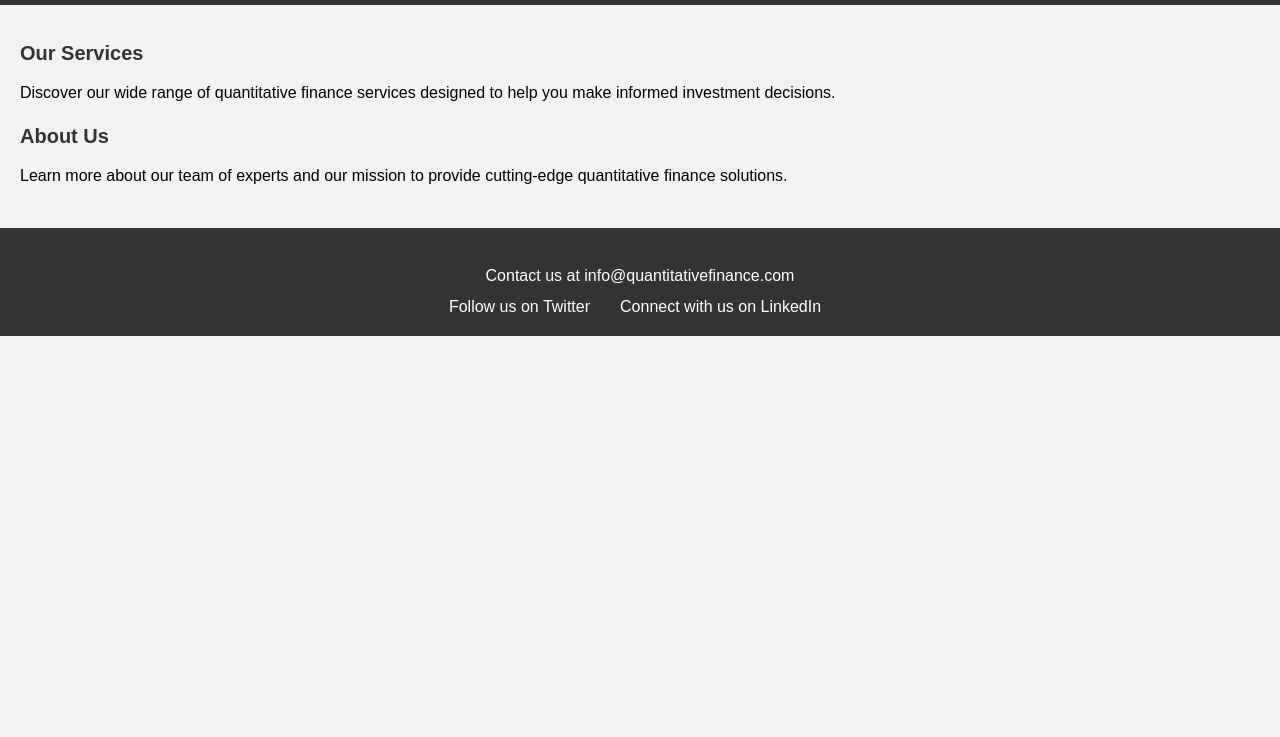
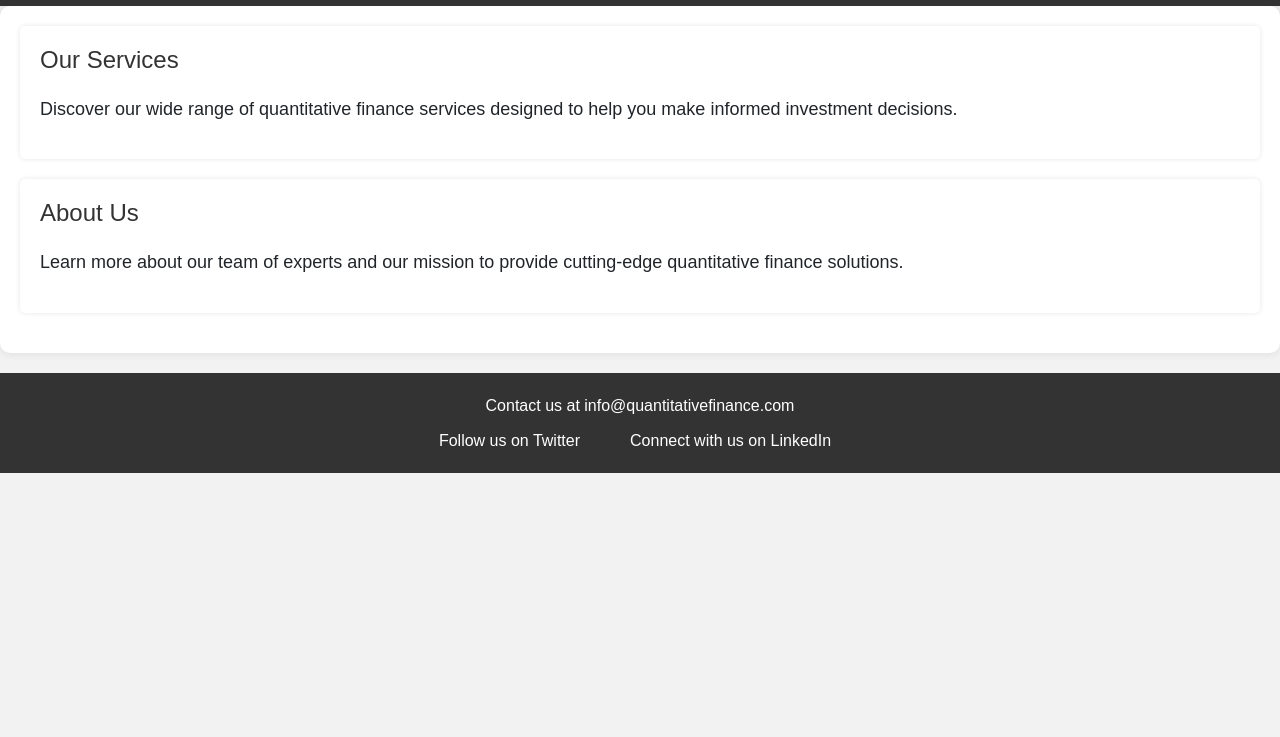
Before and after one commit to jseigel1/jseigel1.github.io, a plain HTML site: page index.html in a window 1280 px wide. Shown: the part 63-800 px from the top of the page. Drawn offline with nearby package versions, Linux system fonts and the light colour scheme.

Commit message:
Update index.html

```diff
--- a/index.html
+++ b/index.html
@@ -4,7 +4,7 @@
     <meta charset="UTF-8">
     <meta name="viewport" content="width=device-width, initial-scale=1.0">
     <title>Quantitative Finance</title>
-    <link rel="stylesheet" href="styles.css"> <!-- Link your CSS file here -->
+    <link rel="stylesheet" href="https://stackpath.bootstrapcdn.com/bootstrap/4.5.2/css/bootstrap.min.css">
     <style>
         /* Global Styles */
         body {
@@ -120,6 +120,68 @@
         footer ul li a:hover {
             background-color: #555;
         }
+
+        /* Cool Styling */
+        /* Header */
+        header {
+            position: sticky;
+            top: 0;
+            z-index: 1;
+        }
+
+        /* Main Content */
+        main {
+            background-color: #fff;
+            border-radius: 10px;
+            box-shadow: 0 0 10px rgba(0, 0, 0, 0.1);
+        }
+
+        section {
+            background-color: #fff;
+            border-radius: 5px;
+            box-shadow: 0 0 5px rgba(0, 0, 0, 0.1);
+            padding: 20px;
+        }
+
+        h2 {
+            color: #333;
+            font-size: 24px;
+            margin-bottom: 20px;
+        }
+
+        p {
+            font-size: 18px;
+            line-height: 1.6;
+        }
+
+        /* Footer */
+        footer {
+            background-color: #333;
+            color: #fff;
+            padding: 20px;
+            text-align: center;
+            margin-top: 20px;
+        }
+
+        footer p {
+            margin-bottom: 10px;
+            font-size: 16px;
+        }
+
+        footer ul li a {
+            font-size: 16px;
+            padding: 10px 20px;
+        }
+
+        /* JavaScript Alert Styling */
+        .alert {
+            background-color: #f2f2f2;
+            border-radius: 5px;
+            padding: 20px;
+            text-align: center;
+            font-size: 18px;
+            margin-bottom: 20px;
+        }
     </style>
 </head>
 <body>
@@ -154,6 +216,7 @@
         </ul>
     </footer>
 
+    <script src="https://stackpath.bootstrapcdn.com/bootstrap/4.5.2/js/bootstrap.min.js"></script>
     <script>
         // JavaScript code
         function showAlert() {
```
